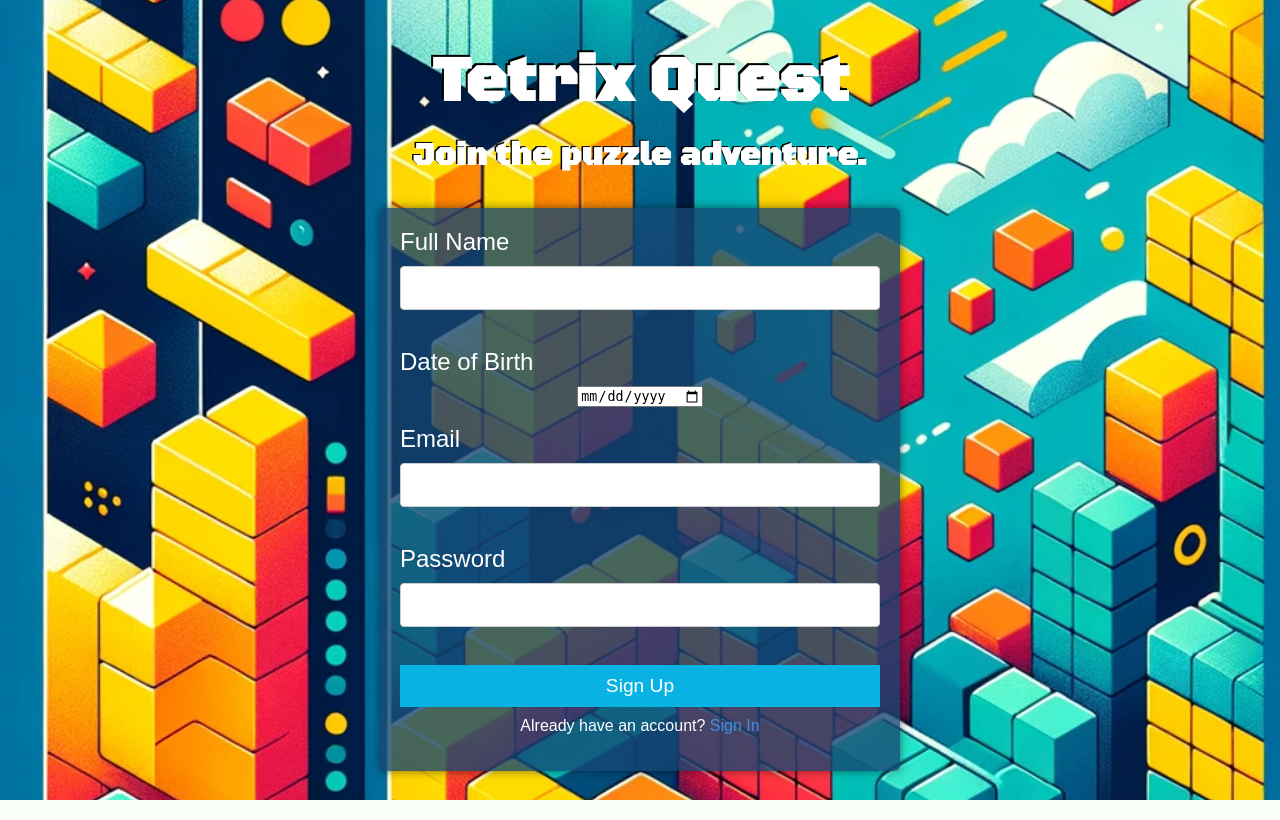
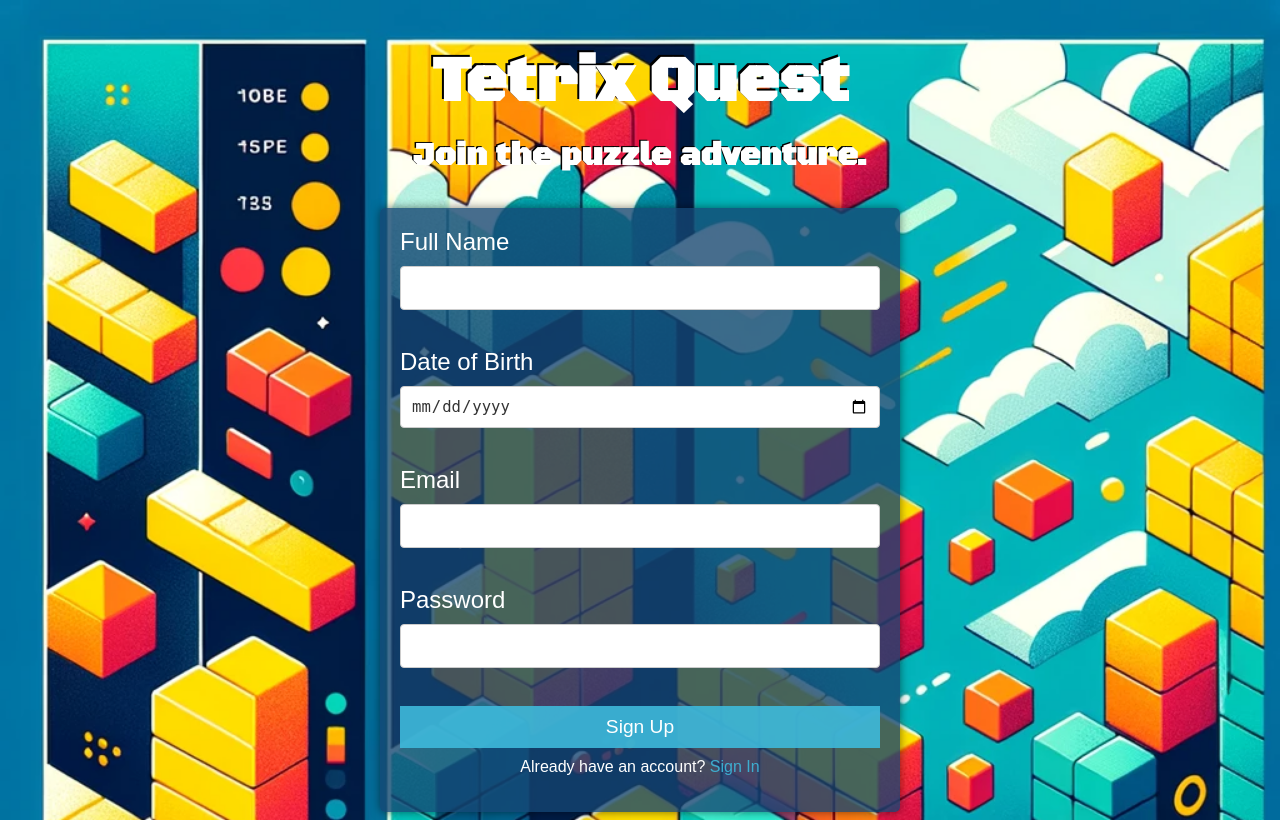
Before and after one commit to sahilsrawat27/dgl209-tetrixquest, a PHP site: page /signup.php in a window 1280 px wide. Run offline with PHP 8.4, Linux system fonts and the light colour scheme.

Commit message:
Edit some colors and background image

```diff
--- a/styles.css
+++ b/styles.css
@@ -3,7 +3,8 @@ body {
     background-image: url('images/background.jpg');
     background-size: cover;
     background-position: center;
-    background-repeat: no-repeat;
+    background-repeat:repeat;
+    background-attachment: fixed;
     font-family: Arial, sans-serif;
 }
 
@@ -51,7 +52,8 @@ label {
 
 input[type="email"],
 input[type="password"],
-input[type="text"] {
+input[type="text"],
+input[type="date"] {
     padding: 10px;
     margin-bottom: 20px;
     border: 1px solid #ccc;
@@ -63,7 +65,7 @@ input[type="text"] {
 }
 
 .log-btn {
-    background-color: #08B2E3;
+    background-color: #3ebadce4;
     color: #fff;
     padding: 10px 15px;
     border: none;
@@ -75,21 +77,26 @@ input[type="text"] {
 }
 
 .log-btn:hover {
-    background-color: #0D3B66;
+    background-color: #00c8ff;
+    transform: translateY(-2px);
 }
 
+.log-btn:active {
+    transform: translateY(4px);
+    box-shadow: -2px 2px #000000;
+}
 .log-text {
     color: #fff;
     margin-top: 10px;
 }
 
 .log-link {
-    color: #3C91E6;
+    color: #3ebadce4;
     text-decoration: none;
     font-size: 1em;
 }
 
 .log-link:hover {
     text-decoration: underline;
-    color: #FF165D;
+    color: #00c8ff;
 }
```
